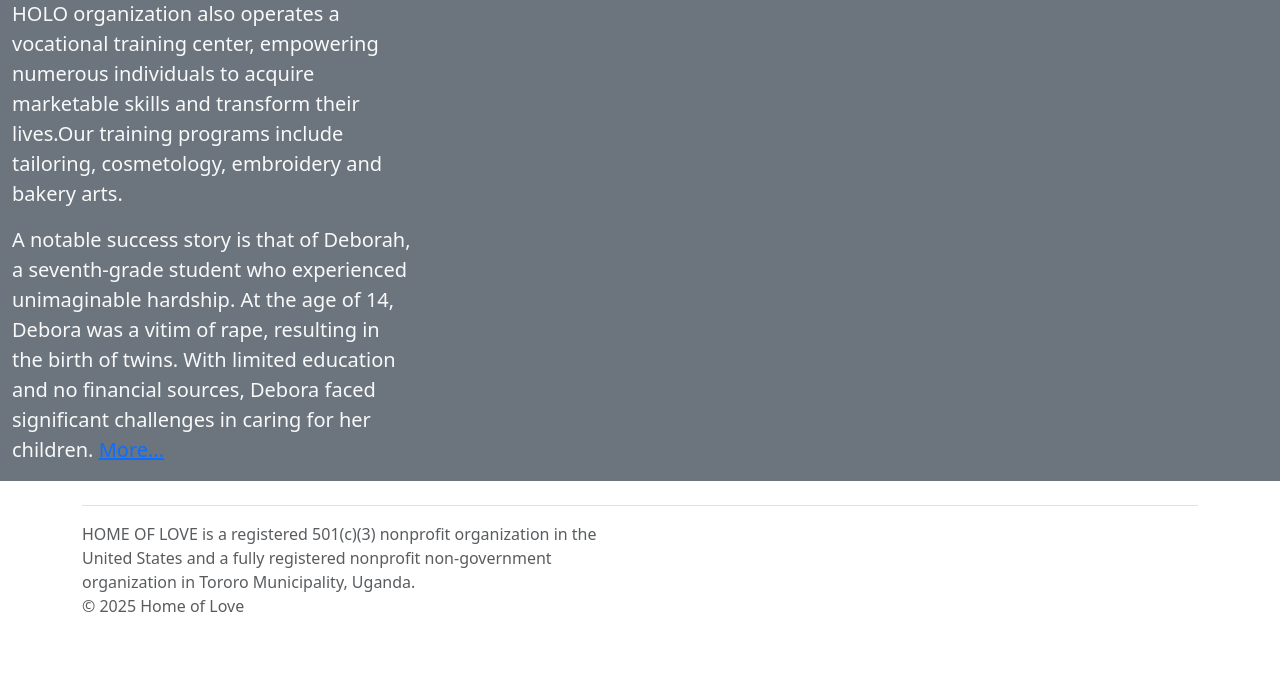
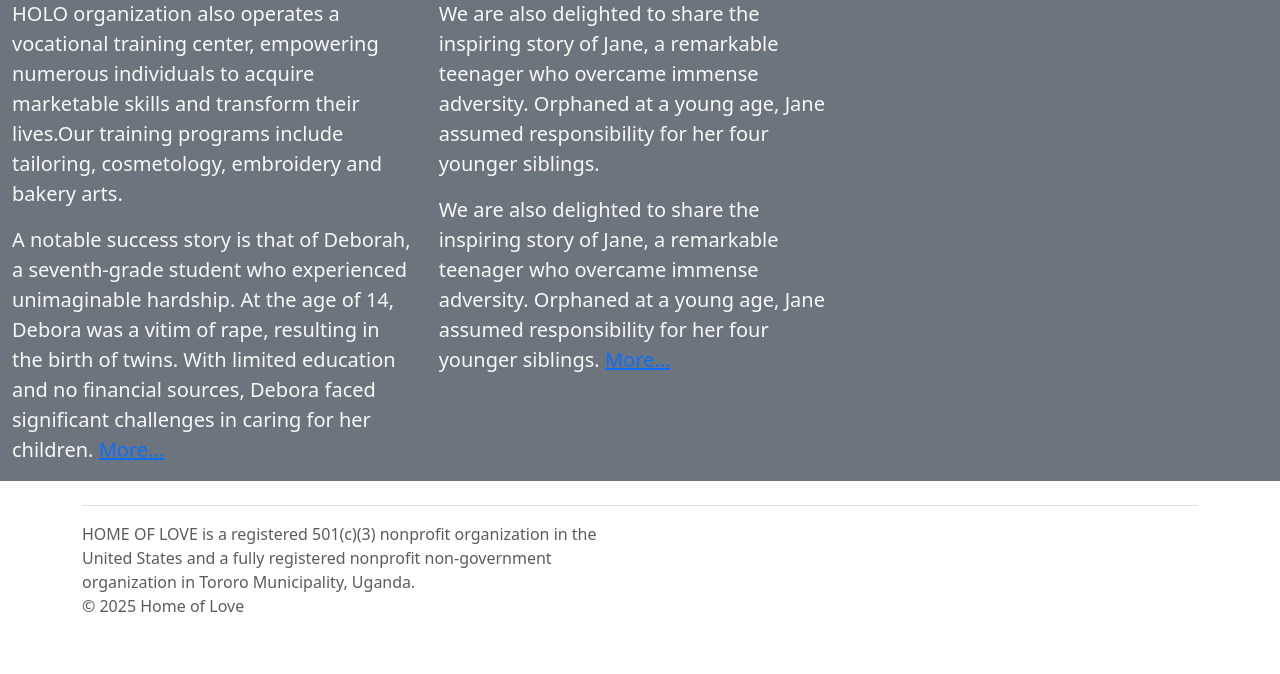
Before and after one commit to philiplessner/HOLO, a Flask app: page /children in a window 1280 px wide. Shown: the part 2335-3009 px from the top of the page. Run offline with Flask 3, Linux system fonts and the light colour scheme.

Commit message:
Added Jane's page.

```diff
--- a/app/routes.py
+++ b/app/routes.py
@@ -28,6 +28,8 @@ def child(child):
         return render_template("abraham.html", title=title)
     elif (child == 'deborah'):
         return render_template("deborah.html", title=title)
+    elif (child == 'jane'):
+        return render_template("jane.html", title=title)
 
 @bp.route("/widows")
 def widows():
--- a/app/templates/children.html
+++ b/app/templates/children.html
@@ -77,7 +77,7 @@
 
     <div class="row bg-secondary text-light">
       <div class="col-4">
-        <img src="{{ url_for('static', filename='images/deborah_children_page.png') }}" alt="Annabel" class="img-fluid d-block mx-auto">
+        <img src="{{ url_for('static', filename='images/deborah_children_page.png') }}" alt="Deborah" class="img-fluid d-block mx-auto">
         <p class="fs-5">
           HOLO organization also operates a vocational training center,
           empowering numerous individuals to acquire marketable skills and
@@ -93,6 +93,21 @@
           <a  href="{{ url_for('views.child', child='deborah') }}">More...</a>
         </p>
       </div>
+
+      <div class="col-4">
+        <img src="{{ url_for('static', filename='images/jane_children_page.png') }}" alt="Jane" class="img-fluid d-block mx-auto">
+        <p class="fs-5">
+          We are also delighted to share the inspiring story of Jane, a remarkable
+          teenager who overcame immense adversity. Orphaned at a young age, Jane
+          assumed responsibility for her four younger siblings.
+        </p>
+        <p class="fs-5">
+          We are also delighted to share the inspiring story of Jane, a remarkable
+          teenager who overcame immense adversity. Orphaned at a young age, Jane
+          assumed responsibility for her four younger siblings.
+          <a  href="{{ url_for('views.child', child='jane') }}">More...</a>
+        </p>
+      </div>
   </div>
   </div>
 </section>
--- a/app/templates/deborah.html
+++ b/app/templates/deborah.html
@@ -2,7 +2,7 @@
 {% block content %}
 <section>
   <div class="container-fluid my-3 mx-8">
-    <h1>Benjamin</h1>
+    <h1>Deborah</h1>
     <div class="row bg-secondary text-light">
       <div class="col-2">
           <img src="{{ url_for('static', filename='images/deborah_page_1.png') }}" alt="Picture of Deborah" class="img-fluid" height="61%" width="61%">
```
Also changed, not shown: app/templates/jane.html (added, +33 -0 lines).
